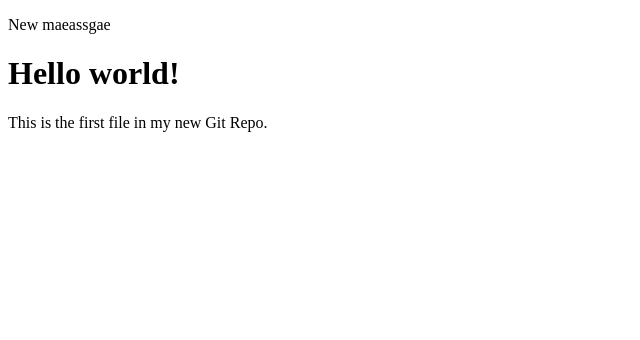
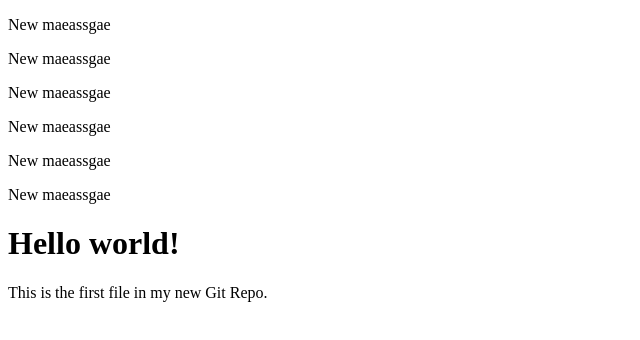
Before and after one commit to Neelesh727/Java8_Prac01, a plain HTML site: page index.html in a window 1280 px wide. Shown: the whole page, without its empty margins (0-640 px from the left). Drawn offline with Linux system fonts and the light colour scheme.

Commit message:
rakhi ka call aya tha is time be or mene update kar diya

```diff
--- a/index.html
+++ b/index.html
@@ -6,6 +6,11 @@
 <body>
 
     <p>New maeassgae</p>
+    <p>New maeassgae</p>
+    <p>New maeassgae</p>
+    <p>New maeassgae</p>
+    <p>New maeassgae</p>
+    <p>New maeassgae</p>
 
 <h1>Hello world!</h1>
 <p>This is the first file in my new Git Repo.</p>
```
